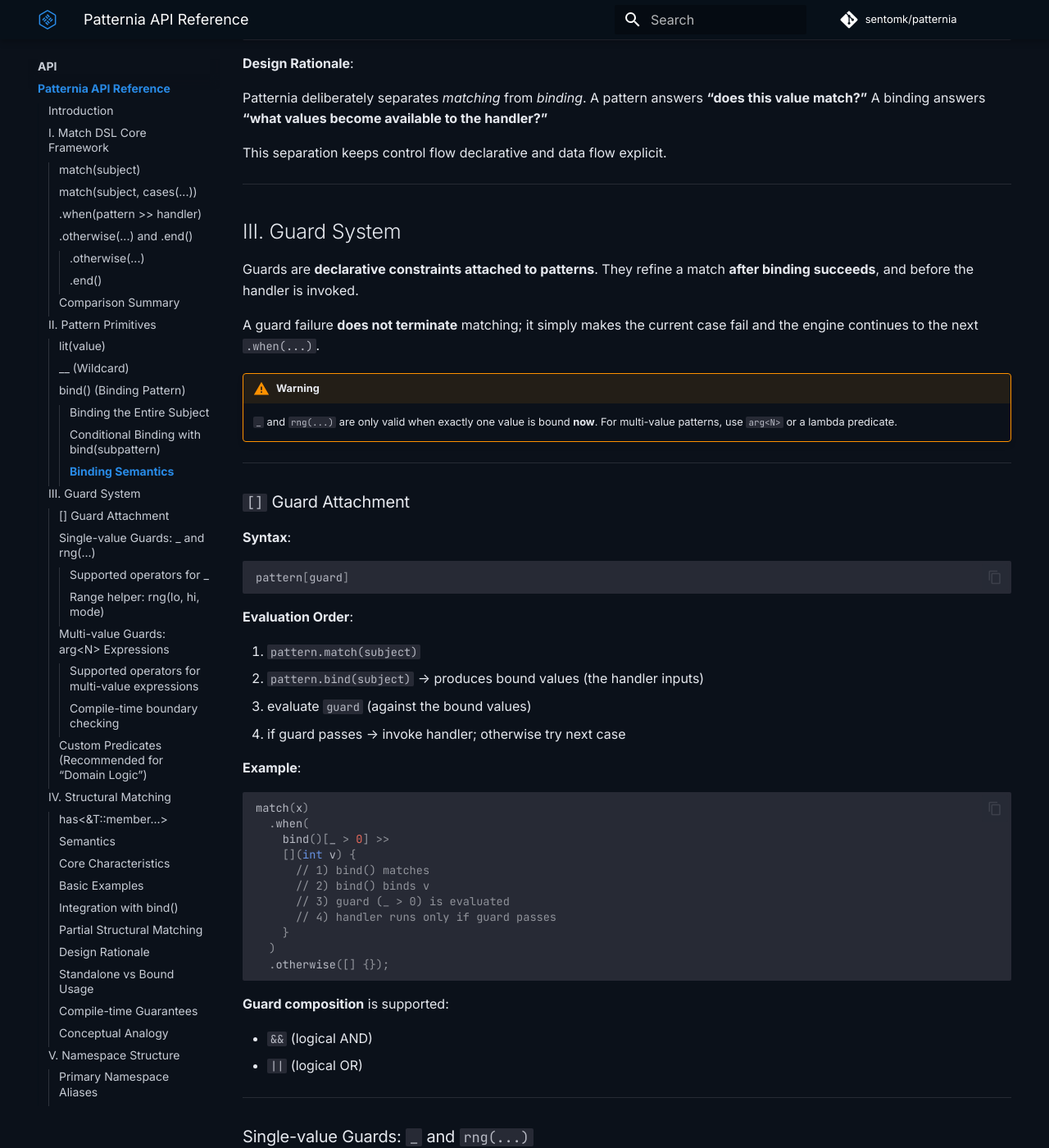
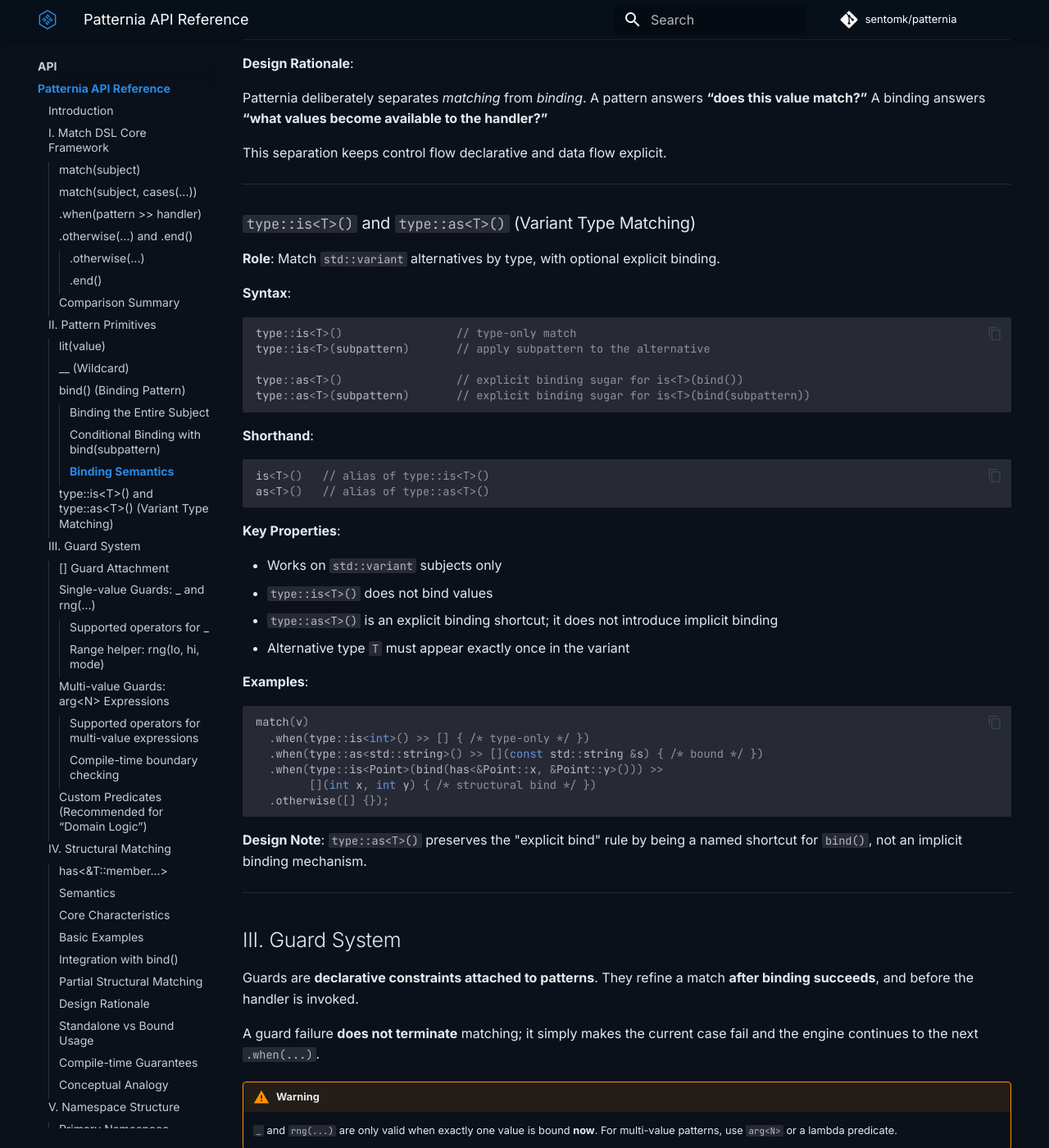
Before and after one commit to sentomk/patternia, an MkDocs documentation site: the page built from docs/api.md, in a window 1280 px wide and 1400 px high, scrolled down 8491 px. Shown: the whole window at 82% size. Built offline with MkDocs 1.6.1 and Material for MkDocs 9.7.7, drawn with Linux system fonts in a browser that asks for light colours; comment, search, counter and statistics services are not loaded; some of the changed text lies outside the part shown.

Commit message:
docs: document `type::is/as` and aliases
- document `type::is/as` usage and explicit binding semantics
- add shorthand aliases is/as in API reference

````diff
--- a/docs/api.md
+++ b/docs/api.md
@@ -411,6 +411,50 @@
 
 ---
 
+### `type::is<T>()` and `type::as<T>()` (Variant Type Matching)
+
+**Role**: Match `std::variant` alternatives by type, with optional explicit binding.
+
+**Syntax**:
+```cpp
+type::is<T>()                 // type-only match
+type::is<T>(subpattern)       // apply subpattern to the alternative
+
+type::as<T>()                 // explicit binding sugar for is<T>(bind())
+type::as<T>(subpattern)       // explicit binding sugar for is<T>(bind(subpattern))
+```
+
+**Shorthand**:
+```cpp
+is<T>()   // alias of type::is<T>()
+as<T>()   // alias of type::as<T>()
+```
+
+**Key Properties**:
+
+* Works on `std::variant` subjects only
+* `type::is<T>()` does not bind values
+* `type::as<T>()` is an explicit binding shortcut; it does not introduce implicit binding
+* Alternative type `T` must appear exactly once in the variant
+
+**Examples**:
+
+```cpp
+match(v)
+  .when(type::is<int>() >> [] { /* type-only */ })
+  .when(type::as<std::string>() >> [](const std::string &s) { /* bound */ })
+  .when(type::is<Point>(bind(has<&Point::x, &Point::y>())) >>
+        [](int x, int y) { /* structural bind */ })
+  .otherwise([] {});
+```
+
+**Design Note**:
+`type::as<T>()` preserves the "explicit bind" rule by being a named shortcut for
+`bind()`, not an implicit binding mechanism.
+
+
+---
+
 ## III. Guard System
 
 Guards are **declarative constraints attached to patterns**. They refine a match **after binding succeeds**, and before the handler is invoked.
@@ -814,6 +858,11 @@
 
   // Structural patterns
   using ptn::pat::has;
+
+  // Type patterns
+  namespace type = ptn::pat::type;
+  using ptn::pat::type::is;
+  using ptn::pat::type::as;
 }
 ```
 
````
Also changed, not shown: docs/guide/getting-started.md (+4 -4 lines).
